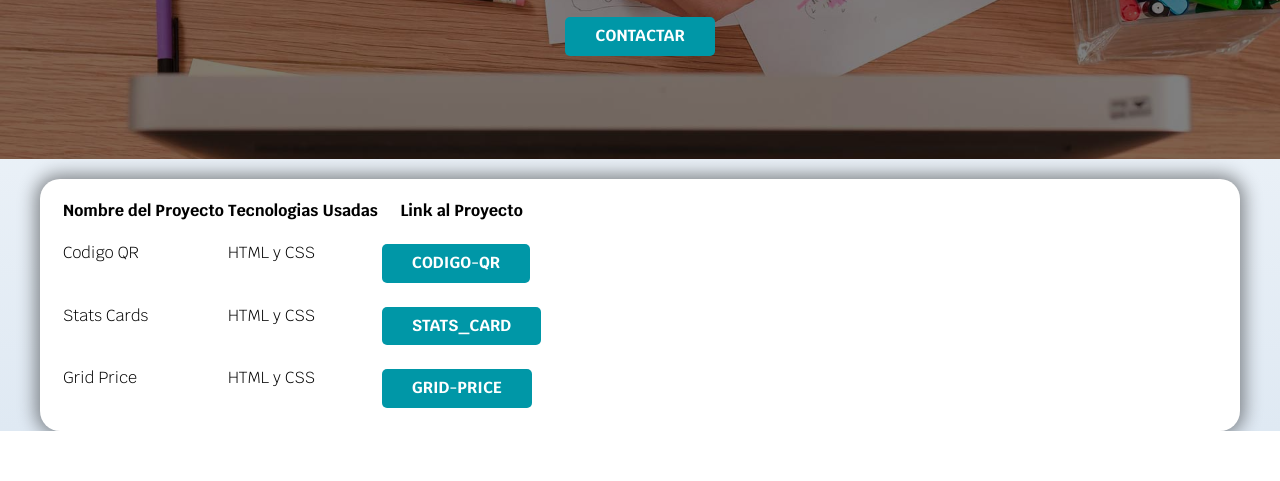
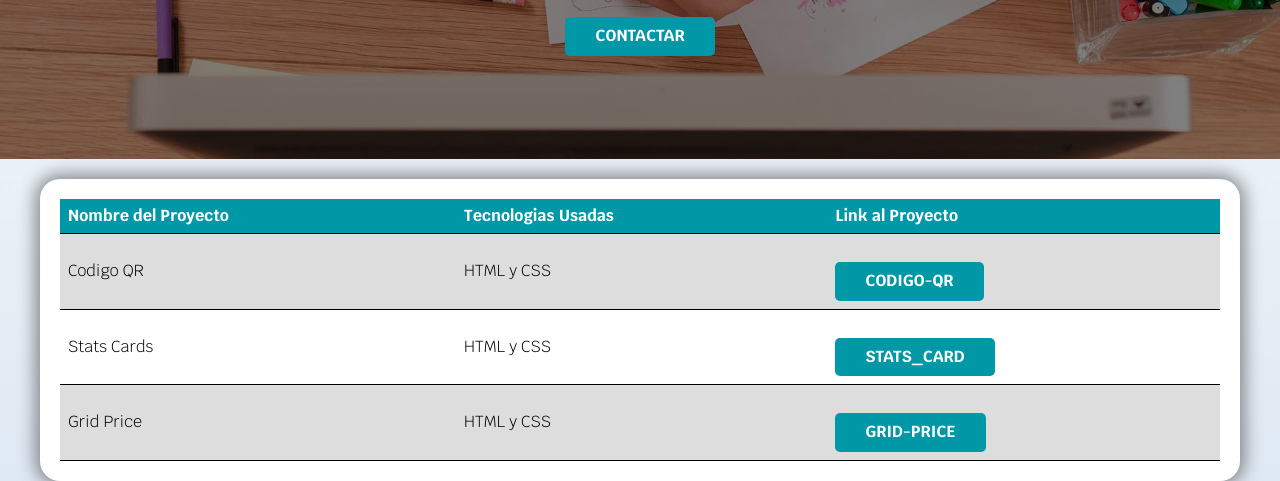
Before and after one commit to Jazaloko/Freelancer, a plain HTML site: page proyectos.html in a window 1280 px wide. Shown: the part 399-880 px from the top of the page. Before the commit the page ends 830 px from the top, so only its background shows below. Drawn offline with Linux system fonts and the light colour scheme.

Commit message:
Add files via upload

```diff
--- a/css/style.css
+++ b/css/style.css
@@ -217,6 +217,29 @@ footer{
   margin: 1rem;
 }
 
+/* Tables */
+
+table{
+  border-collapse: collapse;
+  width: 100%;
+
+}
+
+th, td{
+  padding: 0.8rem;
+  text-align: left;
+  border-bottom: 1px solid #000;
+}
+
+tr:nth-child(even) {
+  background-color: #ddd;
+}
+
+th{
+  background-color: var(--secundario);
+  color: var(--blanco);
+}
+
 /* Media queries */
 @media (min-width: 768px) {
   .navegacion-principal {
```
